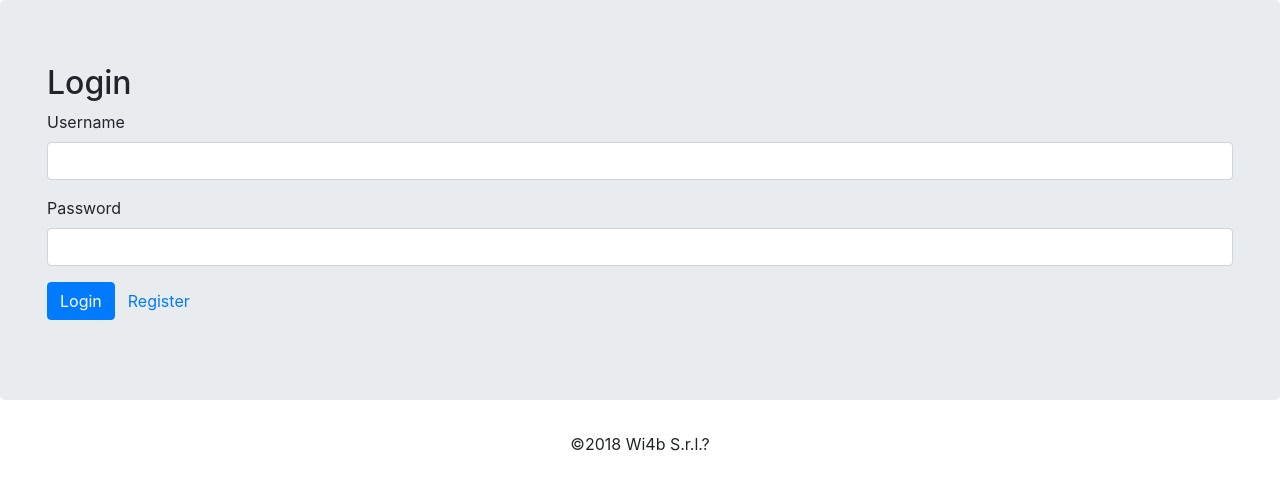
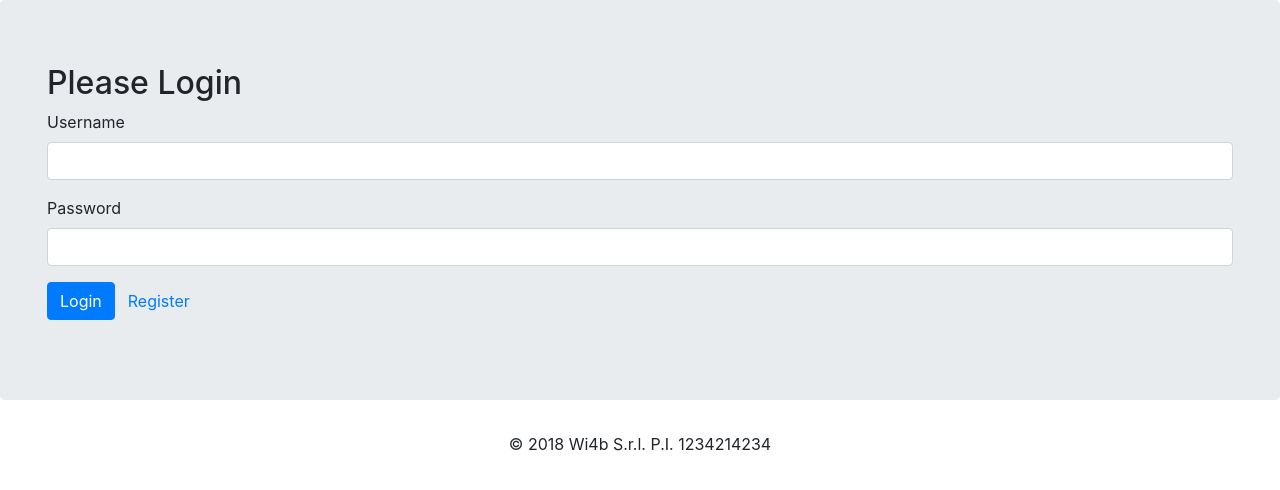
Before and after one commit to officina/wicloud, an Angular app in the folder webapp/: page /login in a window 1280 px wide. Shown: the top 490 px of the page. Built offline with nearby package versions, Linux system fonts and the light colour scheme.

Commit message:
template change

```diff
--- a/webapp/src/app/app.component.html
+++ b/webapp/src/app/app.component.html
@@ -12,5 +12,5 @@
 
 <!-- credits -->
 <div class="text-center">
-   ©2018 Wi4b S.r.l.?
+   © 2018 Wi4b S.r.l. P.I. 1234214234
 </div>
--- a/webapp/src/app/login/login.component.html
+++ b/webapp/src/app/login/login.component.html
@@ -1,4 +1,4 @@
-<h2>Login</h2>
+<h2>Please Login</h2>
 <form [formGroup]="loginForm" (ngSubmit)="onSubmit()">
     <div class="form-group">
         <label for="username">Username</label>
```
